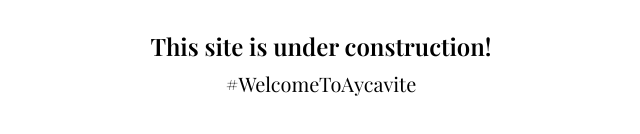
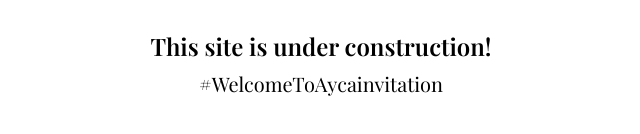
Before and after one commit to ayisrhmn/aycainvitation, a Next.js app: page / in a window 1280 px wide. Shown: the part 336-470 px from the top of the page, without its empty margins (319-959 px from the left). Built offline with nearby package versions, Linux system fonts and the light colour scheme; no server answers; a web font is replaced by a local one; what react-photo-view would draw is missing.

Commit message:
update constants

```diff
--- a/src/constants/app-erlynsyeh/index.ts
+++ b/src/constants/app-erlynsyeh/index.ts
@@ -1,5 +1,5 @@
 export const APP_ERLYNSYEH = {
-  title: 'The Wedding of Erlyn & Syeh - Aycavite',
+  title: 'The Wedding of Erlyn & Syeh - Aycainvitation',
   prefix: 'erlynsyehwedding',
   content: {
     headerImages: ['header-1.jpg', 'header-2.jpg', 'header-3.jpg'],
--- a/src/constants/app/index.ts
+++ b/src/constants/app/index.ts
@@ -1,7 +1,7 @@
 export const APP = {
-  title: 'This site is under construction! - Aycavite',
+  title: 'This site is under construction! - Aycainvitation',
   content: {
     title: 'This site is under construction!',
-    subTitle: '#WelcomeToAycavite'
+    subTitle: '#WelcomeToAycainvitation'
   }
 };
```
